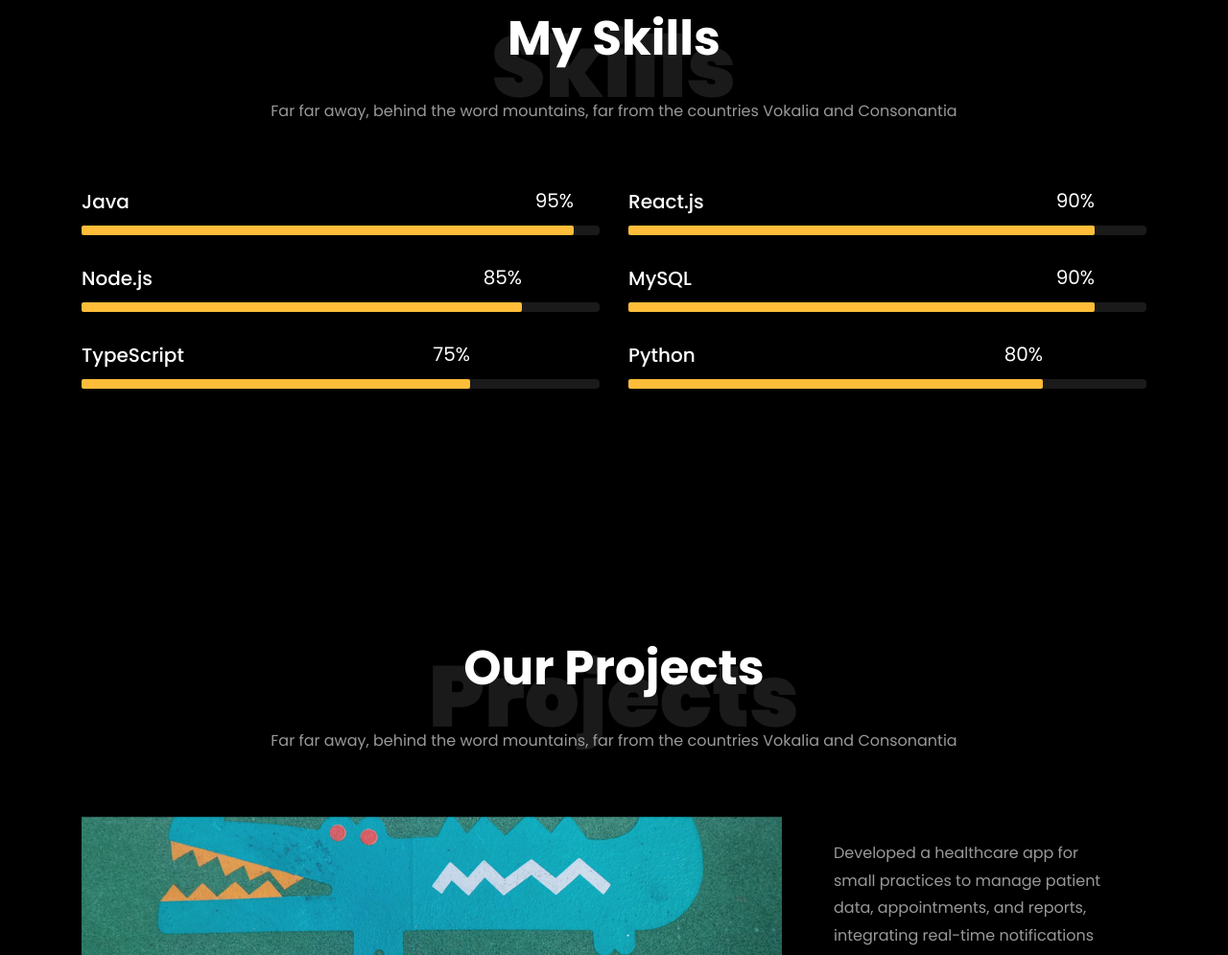
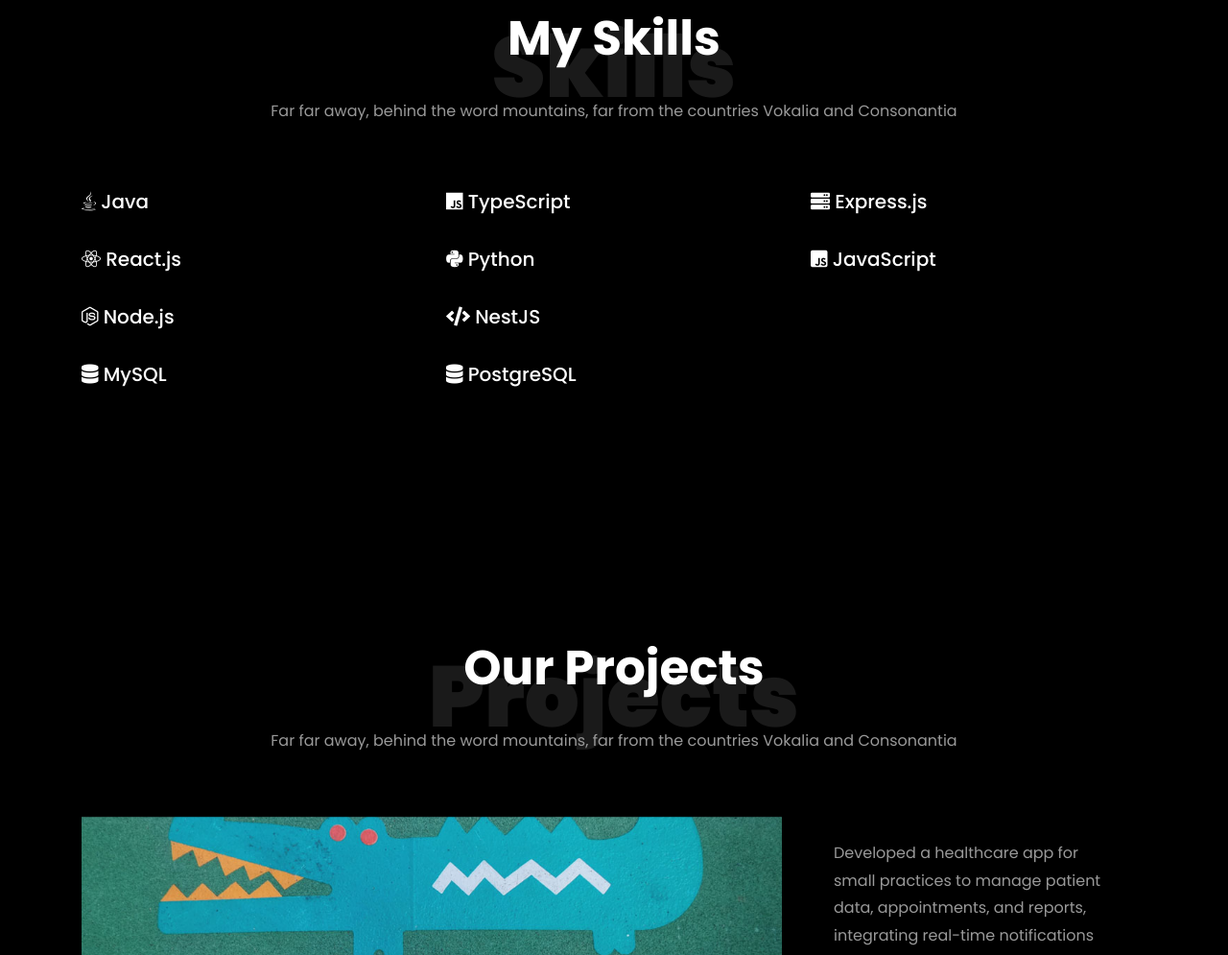
Before and after one commit to dulinsajarathne/dulinsajarathne.github.io, a plain HTML site: page index.html in a window 1280 px wide. Shown: the part 2884-3879 px from the top of the page at 96% size. Drawn offline with Linux system fonts and the light colour scheme.

Commit message:
Add Font Awesome icons and restructure skills section in index.html

```diff
--- a/index.html
+++ b/index.html
@@ -21,6 +21,9 @@
     <link rel="stylesheet" href="css/flaticon.css">
     <link rel="stylesheet" href="css/icomoon.css">
     <link rel="stylesheet" href="css/style.css">
+
+	<link href="https://cdnjs.cloudflare.com/ajax/libs/font-awesome/5.15.4/css/all.min.css" rel="stylesheet">
+
 
 	<script src="js/cv-download.js"></script>
   </head>
@@ -182,76 +185,50 @@
 				</div>
 			</div>
 			<div class="row">
-			<div class="col-md-6 animate-box">
+				<div class="col-md-4 animate-box">
 					<div class="progress-wrap ftco-animate">
-					<h3>Java</h3>
-					<div class="progress">
-						<div class="progress-bar color-1" role="progressbar" aria-valuenow="95"
-							aria-valuemin="0" aria-valuemax="100" style="width:95%">
-							<span>95%</span>
+						<h3><i class="fab fa-java skill-icon"></i> Java</h3>
+					</div>
+					<div class="progress-wrap ftco-animate">
+						<h3><i class="fab fa-react skill-icon"></i> React.js</h3>
+					</div>
+					<div class="progress-wrap ftco-animate">
+						<h3><i class="fab fa-node-js skill-icon"></i> Node.js</h3>
+					</div>
+					<div class="progress-wrap ftco-animate">
+						<h3><i class="fas fa-database skill-icon"></i> MySQL</h3>
+					</div>
+				</div>
+				<div class="col-md-4 animate-box">
+					<div class="progress-wrap ftco-animate">
+						<h3><i class="fab fa-js skill-icon"></i> TypeScript</h3>
+					</div>
+					<div class="progress-wrap ftco-animate">
+						<h3><i class="fab fa-python skill-icon"></i> Python</h3>
+					</div>
+					<div class="progress-wrap ftco-animate">
+						<h3><i class="fas fa-code skill-icon"></i> NestJS</h3>
+					</div>
+					<div class="progress-wrap ftco-animate">
+						<h3><i class="fas fa-database skill-icon"></i> PostgreSQL</h3>
+					</div>
+				</div>
+				<div class="col-md-4 animate-box">
+					<div class="progress-wrap ftco-animate">
+						<h3><i class="fas fa-server skill-icon"></i> Express.js</h3>
+					</div>
+					<div class="progress-wrap ftco-animate">
+						<h3><i class="fab fa-js-square skill-icon"></i> JavaScript</h3>
 					</div>
 				</div>
 			</div>
 		</div>
-			<div class="col-md-6 animate-box">
-				<div class="progress-wrap ftco-animate">
-					<h3>React.js</h3>
-					<div class="progress">
-						<div class="progress-bar color-2" role="progressbar" aria-valuenow="90"
-							aria-valuemin="0" aria-valuemax="100" style="width:90%">
-							<span>90%</span>
-						</div>
-					</div>
-				</div>
-			</div>
-			<div class="col-md-6 animate-box">
-				<div class="progress-wrap ftco-animate">
-					<h3>Node.js</h3>
-					<div class="progress">
-						<div class="progress-bar color-3" role="progressbar" aria-valuenow="85"
-							aria-valuemin="0" aria-valuemax="100" style="width:85%">
-							<span>85%</span>
-						</div>
-					</div>
-				</div>
-			</div>
-			<div class="col-md-6 animate-box">
-				<div class="progress-wrap ftco-animate">
-					<h3>MySQL</h3>
-					<div class="progress">
-						<div class="progress-bar color-4" role="progressbar" aria-valuenow="90"
-							aria-valuemin="0" aria-valuemax="100" style="width:90%">
-							<span>90%</span>
-						</div>
-					</div>
-				</div>
-			</div>
-			<div class="col-md-6 animate-box">
-				<div class="progress-wrap ftco-animate">
-					<h3>TypeScript</h3>
-					<div class="progress">
-						<div class="progress-bar color-5" role="progressbar" aria-valuenow="75"
-							aria-valuemin="0" aria-valuemax="100" style="width:75%">
-							<span>75%</span>
-						</div>
-					</div>
-				</div>
-			</div>
-			<div class="col-md-6 animate-box">
-				<div class="progress-wrap ftco-animate">
-					<h3>Python</h3>
-					<div class="progress">
-						<div class="progress-bar color-6" role="progressbar" aria-valuenow="80"
-							aria-valuemin="0" aria-valuemax="100" style="width:80%">
-							<span>80%</span>
-						</div>
-					</div>
-				</div>
-			</div>
-		</div>
+	</section>
 
-			</div>
-		</section>
+
+
+
+
 
 
     <section class="ftco-section ftco-project" id="projects-section">
```
Lines whose indentation alone changed are shown as unchanged.
